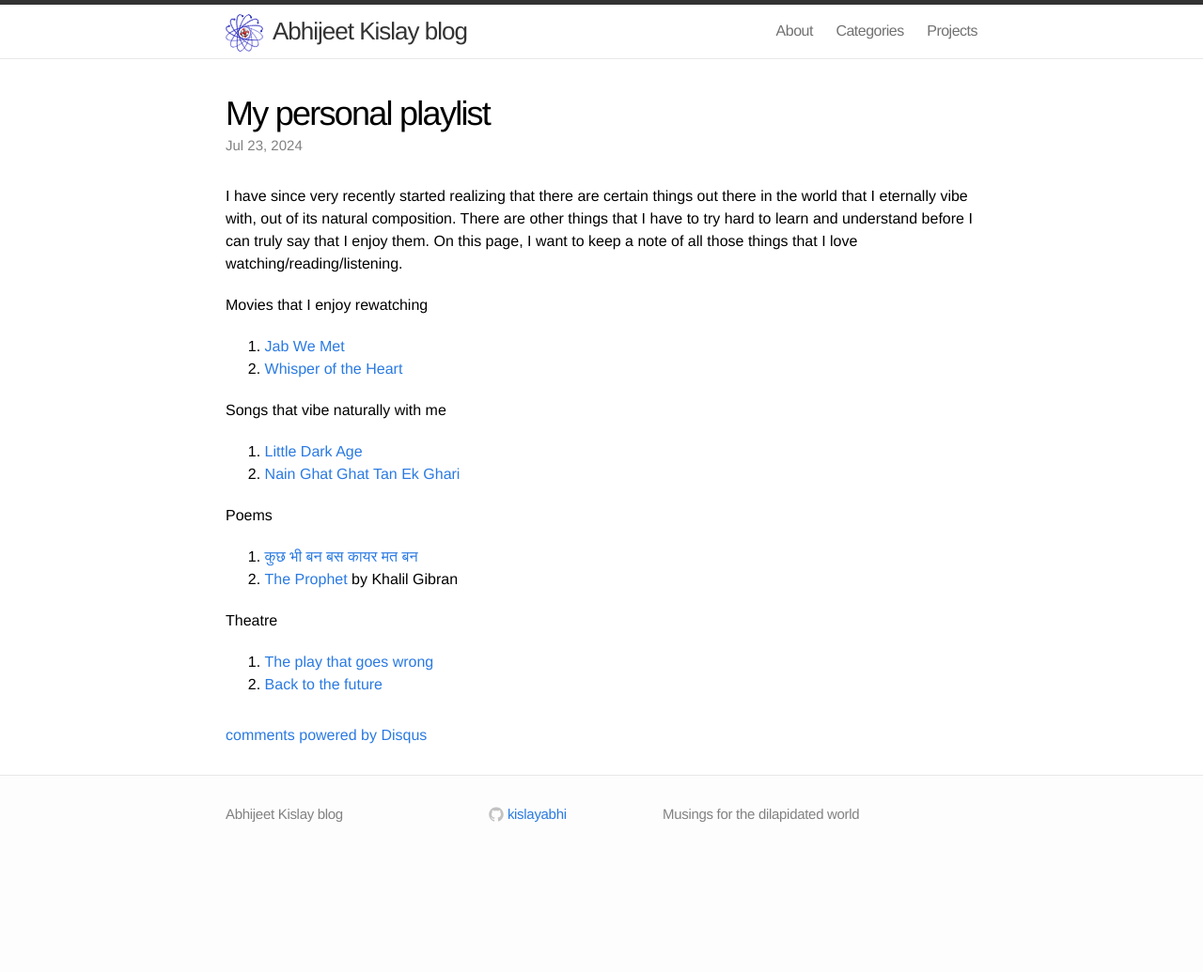
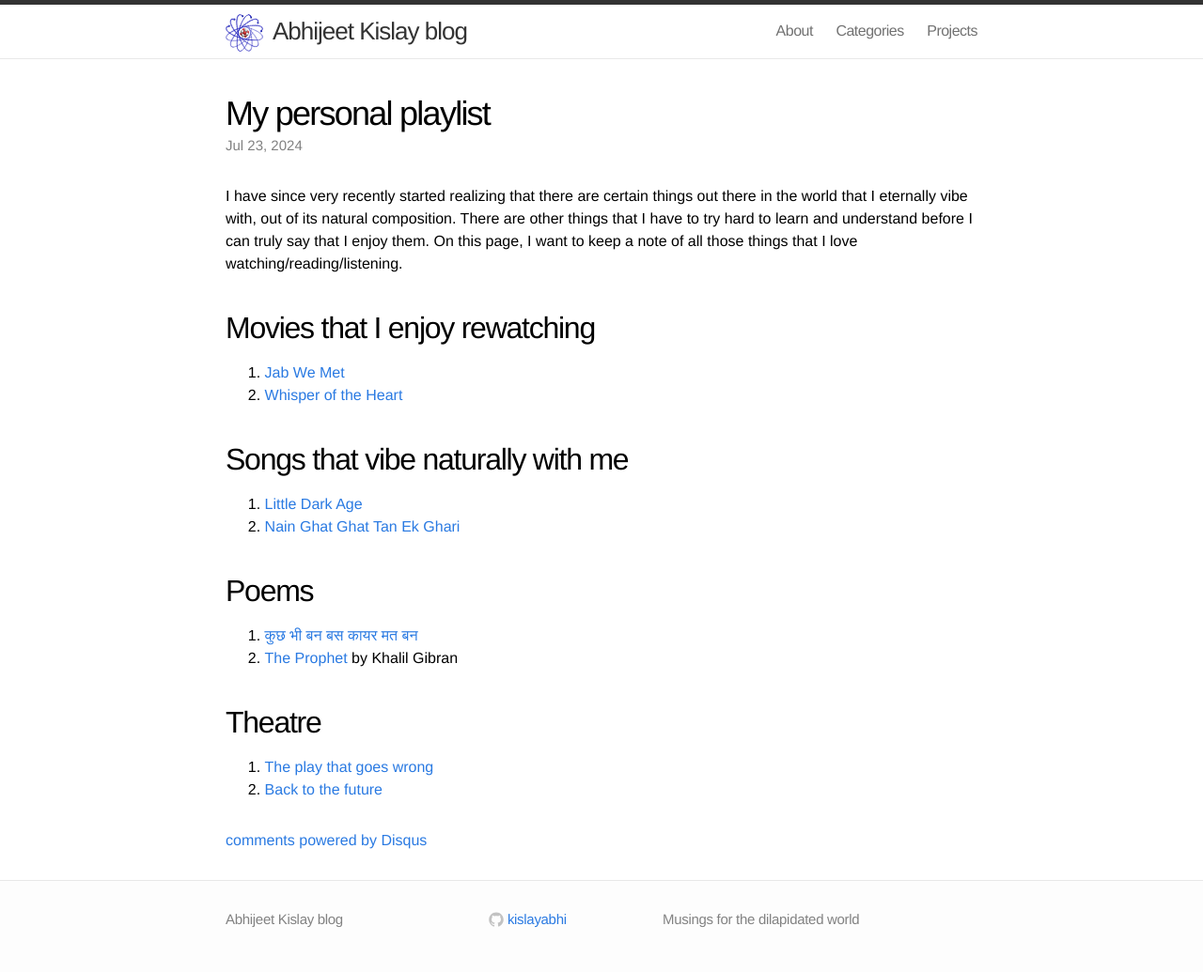
Before and after one commit to kislayabhi/kislayabhi.github.io, a Jekyll site: the page built from _posts/2024-7-23-My-personal-playlist.md, in a window 1280 px wide. Shown: the whole page at 94% size. Built offline with Jekyll 4.4.1, drawn with Linux system fonts in a browser that asks for light colours; comment, search, counter and statistics services are not loaded; before the commit the page ends 923 px from its top, so only the background shows below that.

```diff
--- a/_posts/2024-7-23-My-personal-playlist.md
+++ b/_posts/2024-7-23-My-personal-playlist.md
@@ -9,18 +9,18 @@ categories:
 
 I have since very recently started realizing that there are certain things out there in the world that I eternally vibe with, out of its natural composition. There are other things that I have to try hard to learn and understand before I can truly say that I enjoy them. On this page, I want to keep a note of all those things that I love watching/reading/listening.
 
-Movies that I enjoy rewatching
+## Movies that I enjoy rewatching
 1. [Jab We Met](https://www.imdb.com/title/tt1093370/)
 2. [Whisper of the Heart](https://www.imdb.com/title/tt0113824/)
 
-Songs that vibe naturally with me
+## Songs that vibe naturally with me
 1. [Little Dark Age](https://music.youtube.com/watch?v=ETEg-SB01QY&si=m2pNNlSB0dmkBMG4)
 2. [Nain Ghat Ghat Tan Ek Ghari](https://music.youtube.com/watch?v=AUFzPlBasio&si=Il5JnXQg8sMJMvaw)
 
-Poems
+## Poems
 1. [कुछ भी बन बस कायर मत बन](http://kavitakosh.org/kk/%E0%A4%95%E0%A5%81%E0%A4%9B_%E0%A4%AD%E0%A5%80_%E0%A4%AC%E0%A4%A8_%E0%A4%AC%E0%A4%B8_%E0%A4%95%E0%A4%BE%E0%A4%AF%E0%A4%B0_%E0%A4%AE%E0%A4%A4_%E0%A4%AC%E0%A4%A8_/_%E0%A4%A8%E0%A4%B0%E0%A5%87%E0%A4%A8%E0%A5%8D%E0%A4%A6%E0%A5%8D%E0%A4%B0_%E0%A4%B6%E0%A4%B0%E0%A5%8D%E0%A4%AE%E0%A4%BE)
 2. [The Prophet](https://en.wikipedia.org/wiki/The_Prophet_(book)) by Khalil Gibran
 
-Theatre
+## Theatre
 1. [The play that goes wrong](https://www.newyorktheatreguide.com/show/14790-the-play-that-goes-wrong-tickets)
 2. [Back to the future](https://www.newyorktheatreguide.com/show/26018-back-to-the-future-tickets)
```
